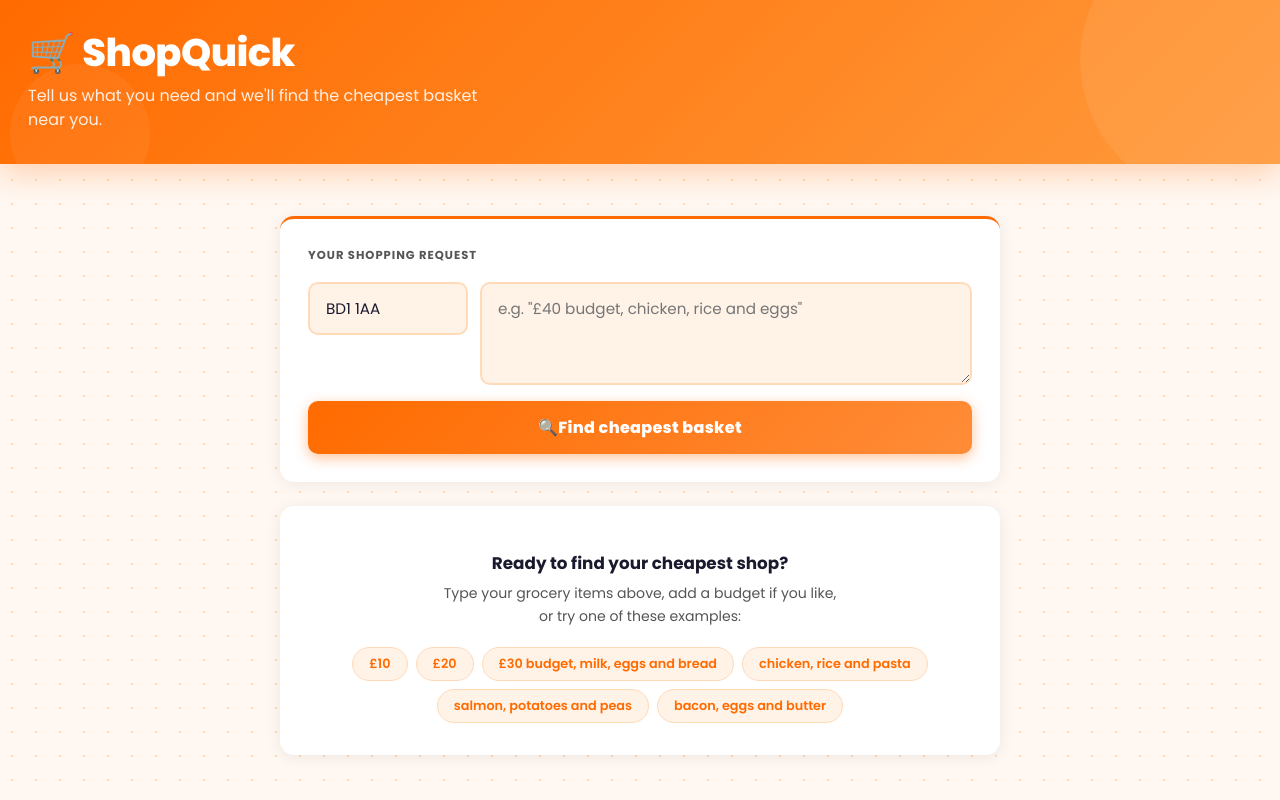
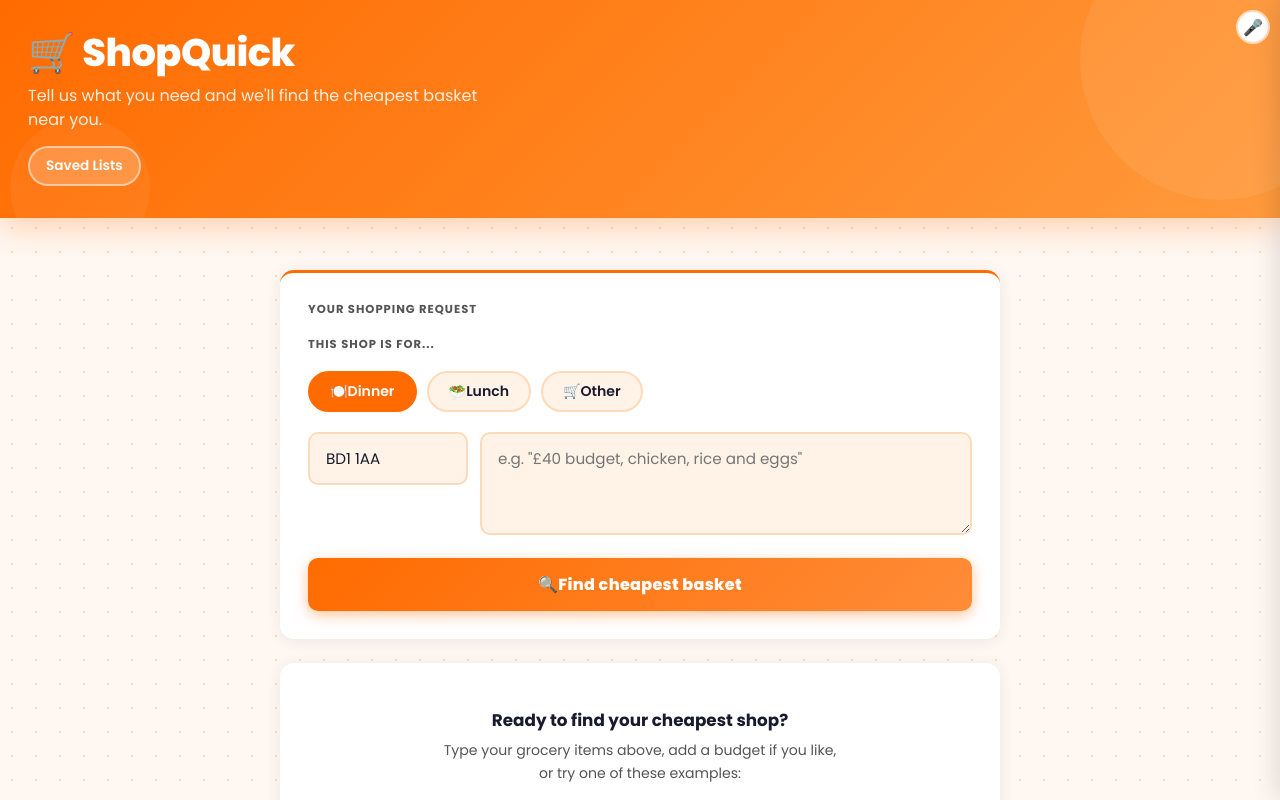
Before and after one commit to Esiawfor/ShopQuick-Enterprise-Pro, a React (Create React App) app in the folder Software/: page / in a window 1280 px wide. Shown: the top 800 px of the page. Built offline with nearby package versions, Linux system fonts and the light colour scheme.

Commit message:
Add files via upload

```diff
--- a/Software/src/App.css
+++ b/Software/src/App.css
@@ -424,6 +424,20 @@ body {
   font-weight: 500;
 }
 
+.closest-label {
+  background: var(--orange-main);
+  color: white;
+  padding: 3px 10px;
+  border-radius: 999px;
+  font-size: 0.75rem;
+  font-weight: 700;
+}
+
+.extra-distance {
+  color: #C0392B;
+  font-weight: 500;
+}
+
 .price-bold {
   font-weight: 700;
   font-size: 1rem;
@@ -439,7 +453,230 @@ body {
   animation: slideIn 0.3s ease;
 }
 
+
+.mic-button {
+  position: absolute;
+  top: 10px;
+  right: 10px;
+  background: white;
+  border: 2px solid var(--orange-border);
+  border-radius: 50%;
+  width: 34px;
+  height: 34px;
+  cursor: pointer;
+  font-size: 16px;
+  display: flex;
+  align-items: center;
+  justify-content: center;
+  transition: all 0.2s ease;
+}
+
+.mic-button.listening {
+  background: var(--orange-main);
+}
+
 @keyframes slideIn {
   from { opacity: 0; transform: translateY(14px); }
   to { opacity: 1; transform: translateY(0);}
 }
+
+.meal-selector {
+  margin-bottom: 20px;
+}
+
+.meal-options{
+  display: flex;
+  gap: 10px;
+  flex-wrap: wrap;
+}
+
+.meal-btn{
+  padding: 8px 20px;
+  border-radius: 999px;
+  border: 2px solid var(--orange-border);
+  background: var(--orange-pale);
+  color: var(--text-dark);
+  font-family: 'Poppins', sans-serif;
+  font-size: 0.88rem;
+  font-weight: 600;
+  cursor: pointer;
+  transition: all 0.2s ease;
+}
+
+.meal-btn:hover {
+  border-color: var(--orange-main);
+  color: var(--orange-main);
+}
+
+.meal-btn-active {
+  background: var(--orange-main);
+  border-color: var(--orange-main);
+  color: white;
+}
+
+.save-button {
+  width: 100%;
+  padding: 13px;
+  background: white;
+  color: var(--orange-main);
+  border: 2px solid var(--orange-main);
+  border-radius: 10px;
+  font-size: 0.95rem;
+  font-weight: 700;
+  font-family: 'Poppins', sans-serif;
+  cursor: pointer;
+  transition: all 0.2s ease;
+}
+
+.save-button:hover{
+  background: var(--orange-pale);
+}
+
+.drawer-trigger {
+  background: rgba(255,255,255,0.2);
+  border: 2px solid rgba(255,255,255,0.5);
+  color: white;
+  padding: 8px 16px;
+  border-radius: 999px;
+  font-family: 'Poppins', sans-serif;
+  font-size: 0.85rem;
+  font-weight: 600;
+  cursor: pointer;
+  display: flex;
+  align-items: center;
+  gap: 8px;
+  margin-top: 14px;
+  transition: background 0.2s ease;
+  position: relative;
+  z-index: 1;
+}
+
+.drawer-trigger:hover {
+  background: rgba(255,255,255,0.3);
+}
+
+.saved-count {
+  background: white;
+  color: var(--orange-main);
+  border-radius: 999px;
+  padding: 1px 8px;
+  font-size: 0.78rem;
+  font-weight: 700;
+}
+
+.drawer-overlay {
+  position: fixed;
+  inset: 0;
+  background: rgba(0,0,0,0.35);
+  z-index: 100;
+}
+
+.saved-drawer {
+  position: fixed;
+  top: 0;
+  right: 0;
+  height: 100vh;
+  width: 340px;
+  background: white;
+  box-shadow: -4px 0 24px rgba(0,0,0,0.12);
+  z-index: 101;
+  padding: 24px 20px;
+  overflow-y: auto;
+  transform: translateX(100%);
+  transition: transform 0.3s ease;
+}
+
+.saved-drawer.drawer-open {
+  transform: translateX(0);
+}
+
+.drawer-header {
+  display: flex;
+  justify-content: space-between;
+  align-items: center;
+  margin-bottom: 20px;
+  padding-bottom: 16px;
+  border-bottom: 2px solid var(--orange-border);
+}
+
+.drawer-header h2 {
+  font-size: 1.1rem;
+  font-weight: 700;
+}
+
+.drawer-close {
+  background: none;
+  border: none;
+  font-size: 1.2rem;
+  cursor: pointer;
+  color: var(--text-mid);
+}
+
+.drawer-empty {
+  color: var(--text-mid);
+  font-size: 0.88rem;
+  text-align: center;
+  margin-top: 40px;
+  line-height: 1.6;
+}
+
+.saved-entry {
+  background: var(--orange-pale);
+  border-radius: var(--radius-sm);
+  padding: 14px;
+  margin-bottom: 12px;
+  border: 1.5px solid var(--orange-border);
+}
+
+.saved-entry-header {
+  display: flex;
+  justify-content: space-between;
+  align-items: center;
+  margin-bottom: 8px;
+}
+
+.saved-meal-badge {
+  background: var(--orange-main);
+  color: white;
+  padding: 3px 10px;
+  border-radius: 999px;
+  font-size: 0.75rem;
+  font-weight: 700;
+}
+
+.saved-date {
+  font-size: 0.75rem;
+  color: var(--text-mid);
+}
+
+.saved-query {
+  font-size: 0.83rem;
+  color: var(--text-dark);
+  margin-bottom: 6px;
+  font-style: italic;
+}
+
+.saved-cheapest {
+  font-size: 0.83rem;
+  color: var(--text-mid);
+}
+
+.saved-cheapest strong{
+  color: var(--orange-main);
+}
+
+.delete-btn {
+  background: none;
+  border: none;
+  cursor: pointer;
+  font-size: 1rem;
+  opacity: 0.5;
+  transition: opacity 0.2s ease, transform 0.2s ease;
+  padding: 0;
+  line-height: 1;
+}
+
+.delete-btn:hover{
+  opacity: 1;
+  transform: scale(1.2);
+}
--- a/Software/src/App.js
+++ b/Software/src/App.js
@@ -1,5 +1,5 @@
 //importing useState from React so we can store and upadte data on the page
-import {useState} from 'react';
+import {useState, useEffect} from 'react';
 //import{GroceryItems, STORES} from './data/mockPrices';
 import { processShoppingRequest } from './logic/basketEngine';
 import './App.css'
@@ -16,6 +16,18 @@ function App() {
   // we use this to show the comparing message
   const [loading, setLoading] = useState(false);
 
+  const [mealType, setMealType] = useState('dinner');
+
+  const [savedLists, setSavedLists] = useState([]);
+
+  const [isDrawerOpen, setIsDrawerOpen] = useState(false);
+
+  useEffect(() => {
+    const saved = localStorage.getItem('shopquick_lists');
+    if(saved) {
+      setSavedLists(JSON.parse(saved));
+    }
+  }, []);
 
   const EXAMPLES = [
     '£10',
@@ -37,7 +49,7 @@ function App() {
     //adds a small delay to simulate the AI processing the request
     setTimeout(() => {
       //call our backend function with whatever the user typed
-      const res = processShoppingRequest(query);
+      const res = processShoppingRequest(query, postcode);
       //save the results so the UI can display it
       setResult(res);
       // turn off loading message now that have results
@@ -56,6 +68,30 @@ function App() {
     setLoading(false);
   };
 
+  const handleSaveList = () => {
+    const newEntry = {
+      id: Date.now(),
+      mealType,
+      query,
+      result,
+      savedAt: new Date().toLocaleDateString('en-GB')
+    };
+
+    const updated = [newEntry, ...savedLists];
+    setSavedLists(updated);
+    localStorage.setItem('shopquick_lists', JSON.stringify(updated));
+    setIsDrawerOpen(true);
+  };
+
+  const handleDeleteList = (idToDelete) => {
+
+    const updated = savedLists.filter((entry) => entry.id !== idToDelete);
+
+    setSavedLists(updated);
+
+    localStorage.setItem('shopquick_lists', JSON.stringify(updated))
+    };
+
   const [isListening, setIsListening] = useState(false);
 
   const handleVoiceInput = () => {
@@ -67,6 +103,30 @@ function App() {
     }
 
     const recognition = new SpeechRecognition
+
+    recognition.lang = 'en-GB';
+
+    recognition.continuous = false;
+
+    recognition.interimResults = false;
+
+    recognition.start()
+    setIsListening(true);
+
+    recognition.onresult = (event) => {
+      const spokenText = event.results[0][0].transcript;
+      setQuery(spokenText);
+      setIsListening(false);
+    }
+
+    recognition.onerror = () => {
+      setIsListening(false);
+      alert("Couldn't hear anything. Please check your microphone is on and working! ")
+    }
+
+    recognition.onend = () => {
+      setIsListening(false);
+    }
   }
   return (
     <>
@@ -77,6 +137,11 @@ function App() {
         <p className='app-subtitle'>
           Tell us what you need and we'll find the cheapest basket near you.
         </p>
+        <button className='drawer-trigger' onClick={() => setIsDrawerOpen(true)}>
+          Saved Lists {savedLists.length > 0 && (
+            <span className='saved-count'>{savedLists.length}</span>
+          )}
+        </button>
       </header>
 
       <div className='app-wrapper'>
@@ -84,6 +149,21 @@ function App() {
       <div className='search-card'>
         <p className='search-card-label'>Your Shopping Request</p>
 
+      <div className='meal-selector'>
+        <p className='search-card-label'>This shop is for...</p>
+        <div className='meal-options'>
+          {['dinner', 'lunch', 'other'].map((type) => (
+            <button
+            key={type}
+            className={`meal-btn ${mealType === type ? 'meal-btn-active' : ''}`}
+            onClick={() => setMealType(type)}
+            >
+            {type === 'dinner' ? '🍽️' : type === 'lunch' ? '🥗' : '🛒'}
+            {type.charAt(0).toUpperCase() + type.slice(1)}
+            </button>
+          ))}
+        </div>
+      </div>
         <div className='input-group'>
           <input
           className='postcode-input'
@@ -91,15 +171,25 @@ function App() {
           onChange={(e) => setPostcode(e.target.value)}
           placeholder='Postcode'
           />
-
+          <div style={{ position: 'relative'}}>
           <textarea
           className='query-textarea'
           value={query}
           onChange={(e) => setQuery(e.target.value)}
           placeholder='e.g. "£40 budget, chicken, rice and eggs"'
           rows={3}
+          style={{paddingRight: '48px'}}
           />
         </div>
+        </div>
+
+        <button
+        onClick={handleVoiceInput}
+        title="Click to speak your shopping list"
+        className={`mic-button ${isListening ? 'listening' : ''}`}
+        >
+        {isListening ? '🔴' : '🎤'}
+        </button>
 
         <button className='search-button' onClick={handleSearch}>
           🔍Find cheapest basket
@@ -168,7 +258,9 @@ function App() {
               <th>Rank</th>
               <th>Store</th>
               <th>Total</th>
+              <th>Distance</th>
               <th>vs Cheapest</th>
+              <th>vs Closest</th>
             </tr>
           </thead>
           <tbody>
@@ -187,10 +279,18 @@ function App() {
                 <td>{basket.store.name}</td>
 
                 <td className='price-bold'>£{basket.total.toFixed(2)}</td>
+
+                <td>{basket.distance.toFixed(1)} miles</td>
                 <td>
                   {i === 0
                   ? <span className='cheapest-label'> CHEAPEST</span>
                 : <span className='extra-cost'>+£{basket.extra.toFixed(2)}</span>
+                }
+                </td>
+                <td>
+                  {basket.extraDistance === 0
+                  ? <span className='closest-label'> CLOSEST</span>
+                : <span className='extra-distance'>+{basket.extraDistance.toFixed(1)} mi</span>
                 }
                 </td>
               </tr>
@@ -207,10 +307,57 @@ function App() {
       </div>
     )}
 
+    {result.success && (
+      <button className='save-button' onClick={handleSaveList}>
+        Save this {mealType} list
+      </button>
+    )}
     </div>
       )}
 
       </div>
+
+      {isDrawerOpen && (
+        <div className='drawer-overlay' onClick={() => setIsDrawerOpen(false)} />
+      )}
+
+      <div className={`saved-drawer ${isDrawerOpen ? 'drawer-open' : ''}`}>
+
+        <div className='drawer-header'>
+          <h2>Saved Lists</h2>
+          <button className='drawer-close' onClick={() => setIsDrawerOpen(false)}>x</button>
+        </div>
+
+        {savedLists.length === 0 && (
+          <p className='drawer-empty'>No saved lists yet! Run a search and press Save</p>
+        )}
+
+        {savedLists.map((entry) => (
+          <div key={entry.id} className='saved-entry'>
+            <div className='saved-entry-header'>
+              <span className='saved-meal-badge'>
+                {entry.mealType === 'dinner' ? '🍽️' : entry.mealType === 'lunch' ? '🥗' : '🛒'}
+                {entry.mealType.charAt(0).toUpperCase() + entry.mealType.slice(1)}
+              </span>
+              <span className='saved-date'>"{entry.savedAt}</span>
+              <button
+                className='delete-btn'
+                onClick={() => handleDeleteList(entry.id)}
+                title='Delete this list'
+                >
+                🗑️
+                </button>
+            </div>
+            <p className='saved-query'>"{entry.query}"</p>
+            {entry.result.baskets?.[0] && (
+              <p className='saved-cheapest'>
+                Cheapest: <strong>{entry.result.baskets[0].store.name}</strong> - £{entry.result.baskets[0].total.toFixed(2)}
+              </p>
+            )}
+      </div>
+        ))}
+
+    </div>
     </>
   );
 }
```
